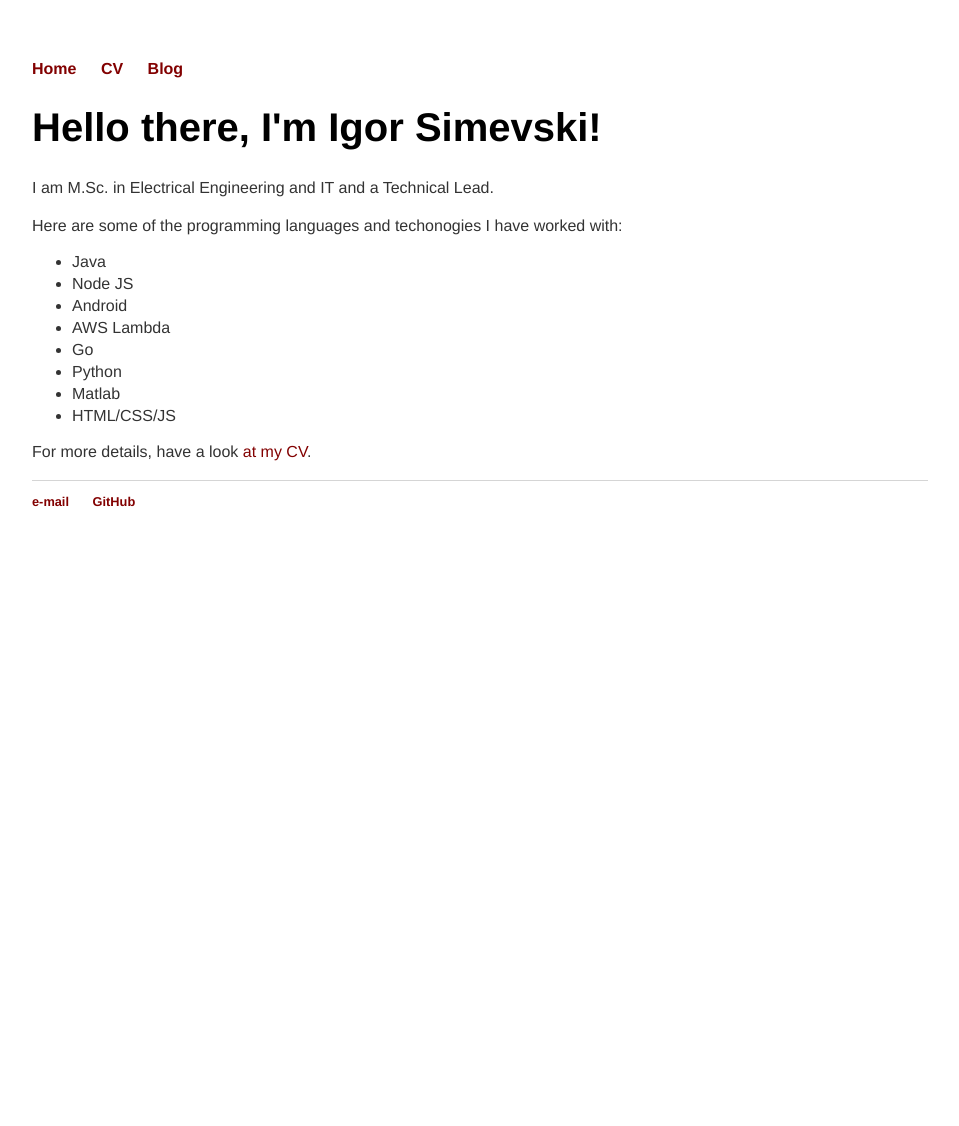
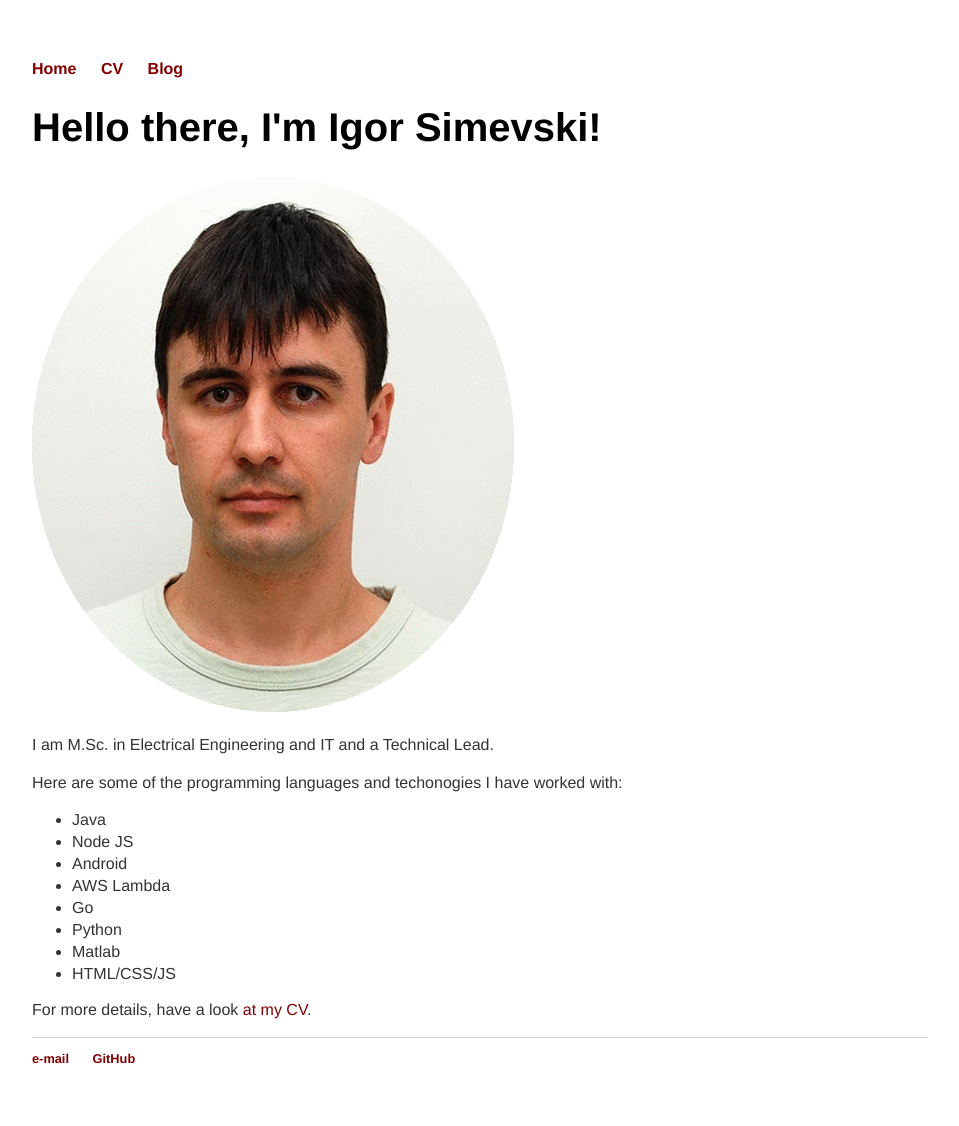
Before and after one commit to igorsimevski/igorsimevski.github.io, a Jekyll site: the page built from index.html, in a window 1280 px wide. Shown: the whole page, without its empty margins (160-1119 px from the left). Built offline with Jekyll 4.4.1, drawn with Linux system fonts in a browser that asks for light colours; before the commit the page ends 900 px from its top, so only the background shows below that.

Commit message:
Update index.html

```diff
--- a/index.html
+++ b/index.html
@@ -4,6 +4,7 @@ title: Igor Simevski
 ---
 <div class="blurb">
 	<h1>Hello there, I'm Igor Simevski!</h1>
+	<p><img src="/images/igor.gif"></img></p>
 	<p>I am M.Sc. in Electrical Engineering and IT and a Technical Lead.</p>
 	<p>Here are some of the programming languages and techonogies I have worked with:</p>
 	<ul class="single-line">
```
